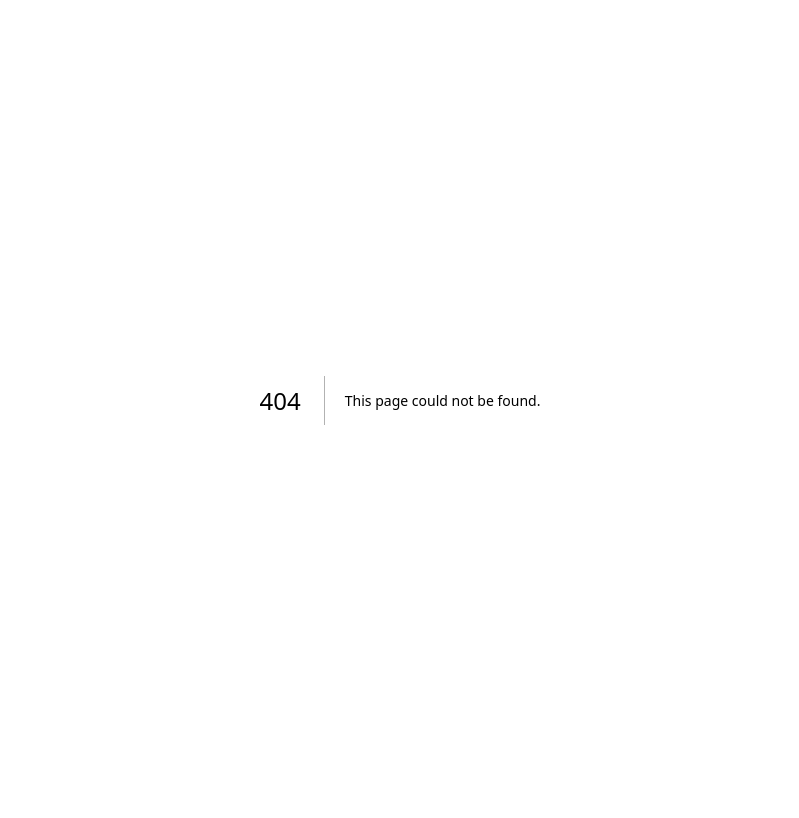
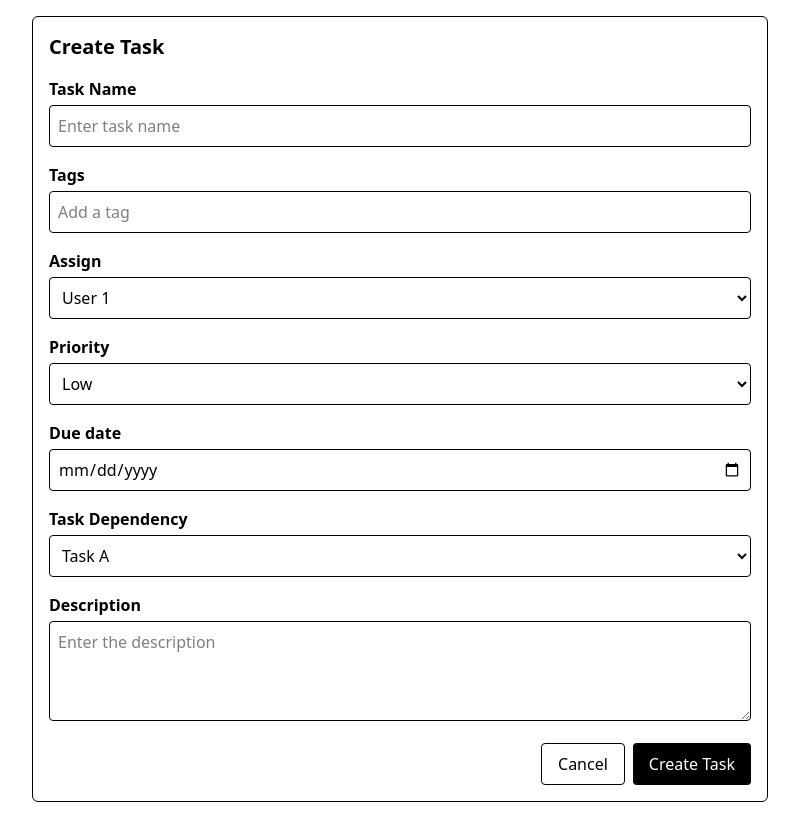
Before and after one commit to AnthonyZhOon/cs-project, a Next.js app: page /tasks/new in a window 1280 px wide. Before the commit this address had no page. Shown: the whole page, without its empty margins (240-1039 px from the left). Built offline with nearby package versions, Linux system fonts and the light colour scheme.

Commit message:
add CreateForm component

```diff
--- /dev/null
+++ b/app/events/new/page.tsx
@@ -0,0 +1,20 @@
+import CreateForm from '@/components/CreateForm';
+
+export default function NewEventPage() {
+  return (
+    <div className="max-w-3xl mx-auto p-4">
+      <CreateForm
+        title="Create Event"
+        submitText="Create Event"
+        fields={[
+          { name: 'eventName', label: 'Event Name', placeholder: 'Enter the event name', type: 'text' },
+          { name: 'tags', label: 'Tags', placeholder: 'Add a tag', type: 'text' },
+          { name: 'attendee', label: 'Attendee', placeholder: 'Add an attendee', type: 'text' },
+          { name: 'startDate', label: 'Start date', type: 'date' },
+          { name: 'endDate', label: 'End date', type: 'date' },
+          { name: 'description', label: 'Description', placeholder: 'Enter the description', type: 'textarea' },
+        ]}
+      />
+    </div>
+  );
+}
--- a/app/layout.tsx
+++ b/app/layout.tsx
@@ -1,4 +1,5 @@
 import '@/styles/globals.css';
+
 export default function RootLayout({children}: {children: React.ReactNode}) {
 	return (
 		<html lang="en">
--- a/app/page.tsx
+++ b/app/page.tsx
@@ -1,5 +1,6 @@
 import ComponentBox from '@/components/ComponentBox'
 import prisma from '@/lib/prisma';
+import Link from 'next/link';
 
 // const getFeed = () => {
 // 	const feed = [
@@ -39,6 +40,21 @@ export default async function Blog() {
 	// const feed = getFeed()
 	return (
 		<div className="p-2">
+			<div className="mb-4">
+        		<Link
+          			href="/tasks/new"
+          			className="px-3 py-1 bg-white text-black rounded hover:bg-gray-800"
+       			>
+          	Create Task
+        </Link>
+			<Link
+				href="/events/new"
+				className="px-3 py-1 bg-white text-black rounded hover:bg-gray-800"
+			>
+				Create Event
+			</Link>
+      </div>
+
 			<ol className="list-decimal list-inside font-[family-name:var(--font-geist-sans)]">
 				{users.map(user => (
 					<li key={user.id} className="mb-2">
--- /dev/null
+++ b/app/tasks/new/page.tsx
@@ -0,0 +1,21 @@
+import CreateForm from '@/components/CreateForm';
+
+export default function NewTaskPage() {
+  return (
+    <div className="max-w-3xl mx-auto p-4">
+      <CreateForm
+        title="Create Task"
+        submitText="Create Task"
+        fields={[
+          { name: 'taskName', label: 'Task Name', placeholder: 'Enter task name', type: 'text' },
+          { name: 'tags', label: 'Tags', placeholder: 'Add a tag', type: 'text' },
+          { name: 'assignee', label: 'Assign', type: 'select', options: ['User 1', 'User 2'] },
+          { name: 'priority', label: 'Priority', type: 'select', options: ['Low', 'Medium', 'High'] },
+          { name: 'dueDate', label: 'Due date', type: 'date' },
+          { name: 'dependency', label: 'Task Dependency', type: 'select', options: ['Task A', 'Task B'] },
+          { name: 'description', label: 'Description', placeholder: 'Enter the description', type: 'textarea' },
+        ]}
+      />
+    </div>
+  );
+}
--- /dev/null
+++ b/components/CreateForm.tsx
@@ -0,0 +1,66 @@
+'use client';
+
+type FieldType = 'text' | 'textarea' | 'select' | 'date';
+
+interface FieldConfig {
+  name: string;
+  label: string;
+  placeholder?: string;
+  type: FieldType;
+  options?: string[];
+}
+
+interface CreateFormProps {
+  title: string;
+  fields: FieldConfig[];
+  submitText?: string;
+}
+
+export default function CreateForm({ title, fields, submitText = 'Create' }: CreateFormProps) {
+  return (
+    <div className="border border-black rounded-md p-4 space-y-4">
+      <h2 className="text-xl font-bold mb-4">{title}</h2>
+
+      {fields.map((field) => (
+        <div key={field.name}>
+          <div className="block font-bold mb-1">{field.label}</div>
+
+          {field.type === 'text' && (
+            <input
+              type="text"
+              placeholder={field.placeholder}
+              className="w-full border p-2 rounded"
+            />
+          )}
+
+          {field.type === 'textarea' && (
+            <textarea
+              placeholder={field.placeholder}
+              className="w-full border p-2 rounded min-h-[100px]"
+            />
+          )}
+
+          {field.type === 'select' && (
+            <select className="w-full border p-2 rounded">
+              {field.options?.map((opt) => (
+                <option key={opt}>{opt}</option>
+              ))}
+            </select>
+          )}
+
+          {field.type === 'date' && (
+            <input type="date" className="w-full border p-2 rounded" />
+          )}
+        </div>
+      ))}
+
+      {/* button */}
+      <div className="flex justify-end gap-2 mt-4">
+        <button className="border px-4 py-2 rounded">Cancel</button>
+        <button className="bg-black text-white px-4 py-2 rounded">
+          {submitText}
+        </button>
+      </div>
+    </div>
+  );
+}
--- a/components/Header.tsx
+++ b/components/Header.tsx
@@ -11,6 +11,12 @@ export default function Header() {
 			<Link href="/" className="bold" data-active={isActive('/')}>
 				Feed
 			</Link>
+
+			<Link href="/tasks/new" className="bold">
+				Create Task
+			</Link>
+
+
 			<style jsx>{`
 				.bold {
 					font-weight: bold;
```
Also changed, not shown: 1 other file (tests, documents, lock files or other folders).
